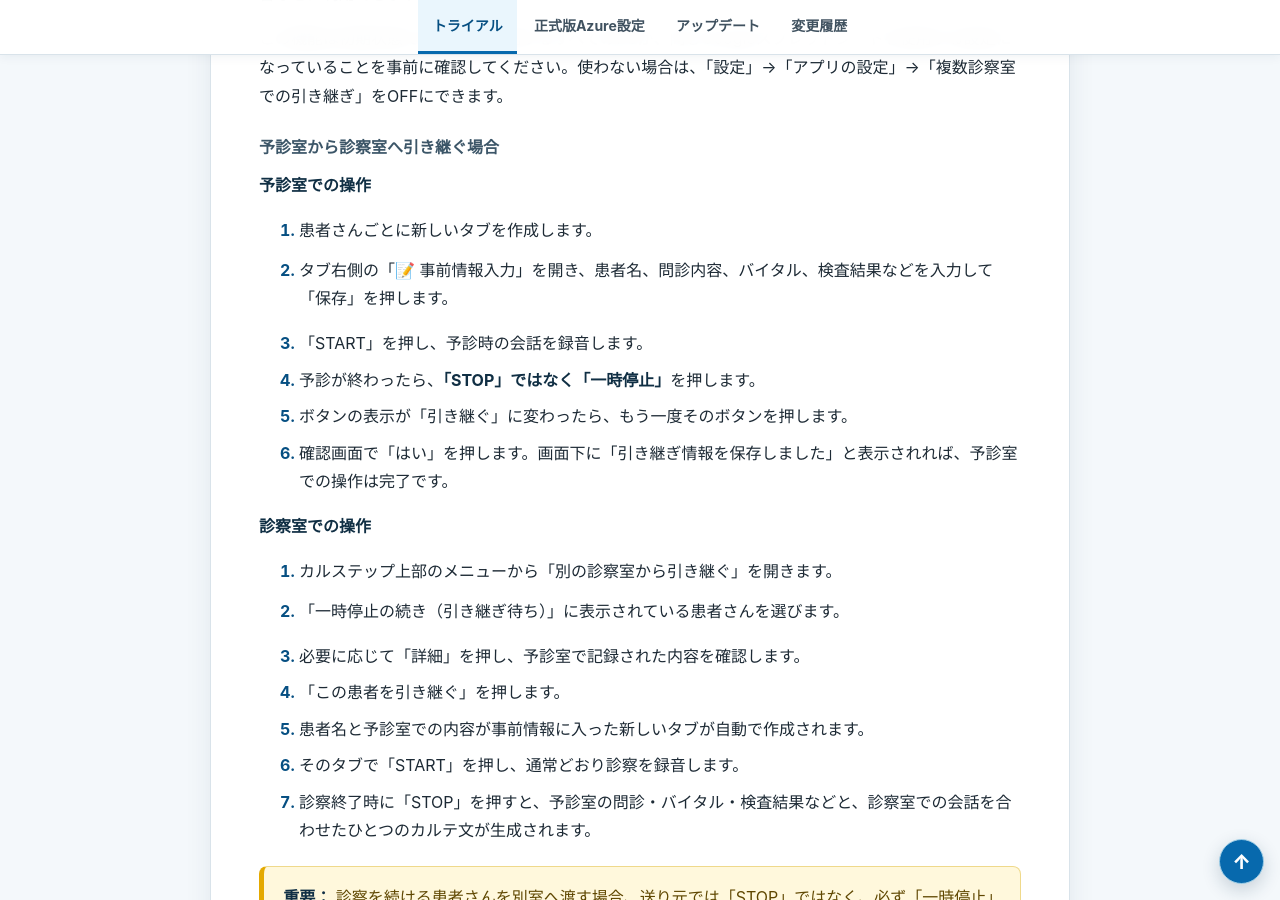
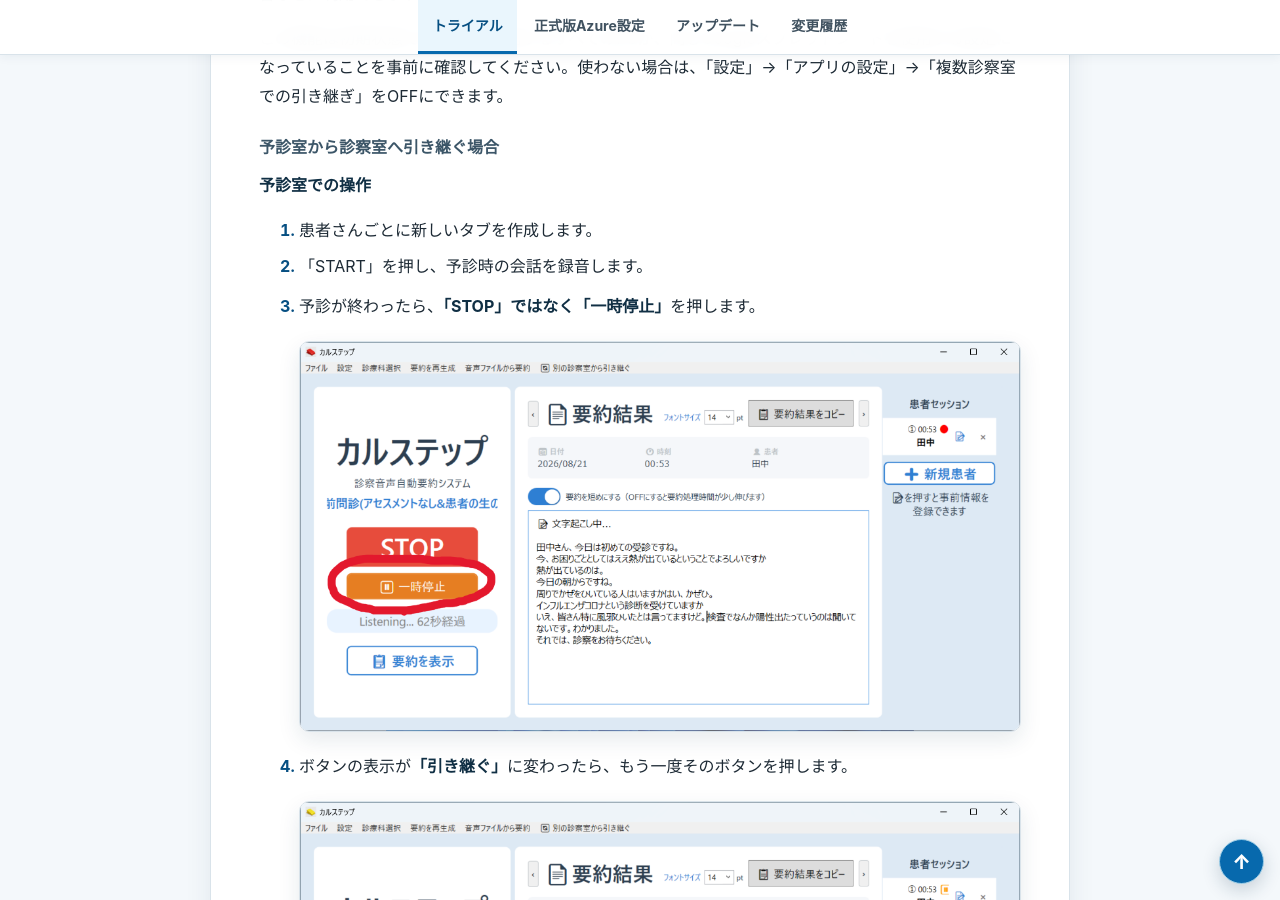
Before and after one commit to mjs-com/karustep-download-site, a Jekyll site: the page built from trial-manual/index.md, in a window 1280 px wide and 900 px high, scrolled down 9751 px. Built offline with Jekyll 4.4.1, drawn with Linux system fonts in a browser that asks for light colours.

Commit message:
画像添付

```diff
--- a/trial-manual/index.md
+++ b/trial-manual/index.md
@@ -252,17 +252,26 @@
 **予診室での操作**
 
 1. 患者さんごとに新しいタブを作成します。
-2. タブ右側の「📝 事前情報入力」を開き、患者名、問診内容、バイタル、検査結果などを入力して「保存」を押します。
+2. 「START」を押し、予診時の会話を録音します。
+3. 予診が終わったら、<strong>「STOP」ではなく「一時停止」</strong>を押します。
 
-3. 「START」を押し、予診時の会話を録音します。
-4. 予診が終わったら、**「STOP」ではなく「一時停止」**を押します。
-5. ボタンの表示が「引き継ぐ」に変わったら、もう一度そのボタンを押します。
-6. 確認画面で「はい」を押します。画面下に「引き継ぎ情報を保存しました」と表示されれば、予診室での操作は完了です。
+    ![予診終了時に「一時停止」ボタンを押す画面](../images/hikitsugi_1.png)
+
+4. ボタンの表示が<strong>「引き継ぐ」</strong>に変わったら、もう一度そのボタンを押します。
+
+    ![一時停止後に「引き継ぐ」ボタンが表示された画面](../images/hikitsugi_2.png)
+
+5. 確認画面で「はい」を押します。画面下に「引き継ぎ情報を保存しました」と表示されれば、予診室での操作は完了です。
 
 **診察室での操作**
 
 1. カルステップ上部のメニューから「別の診察室から引き継ぐ」を開きます。
+
+    ![カルステップ上部の「別の診察室から引き継ぐ」メニュー](../images/hikitsugi_7.png)
+
 2. 「一時停止の続き（引き継ぎ待ち）」に表示されている患者さんを選びます。
+
+    ![「一時停止の続き（引き継ぎ待ち）」から患者さんを選択する画面](../images/hikitsugi_5.png)
 
 3. 必要に応じて「詳細」を押し、予診室で記録された内容を確認します。
 4. 「この患者を引き継ぐ」を押します。
```
Also changed, not shown: manual/index.md (+14 -5 lines), images/hikitsugi_1.png (added), images/hikitsugi_2.png (added), images/hikitsugi_3.png (added), images/hikitsugi_4.png (added), images/hikitsugi_5.png (added), images/hikitsugi_6.png (added), images/hikitsugi_7.png (added).
